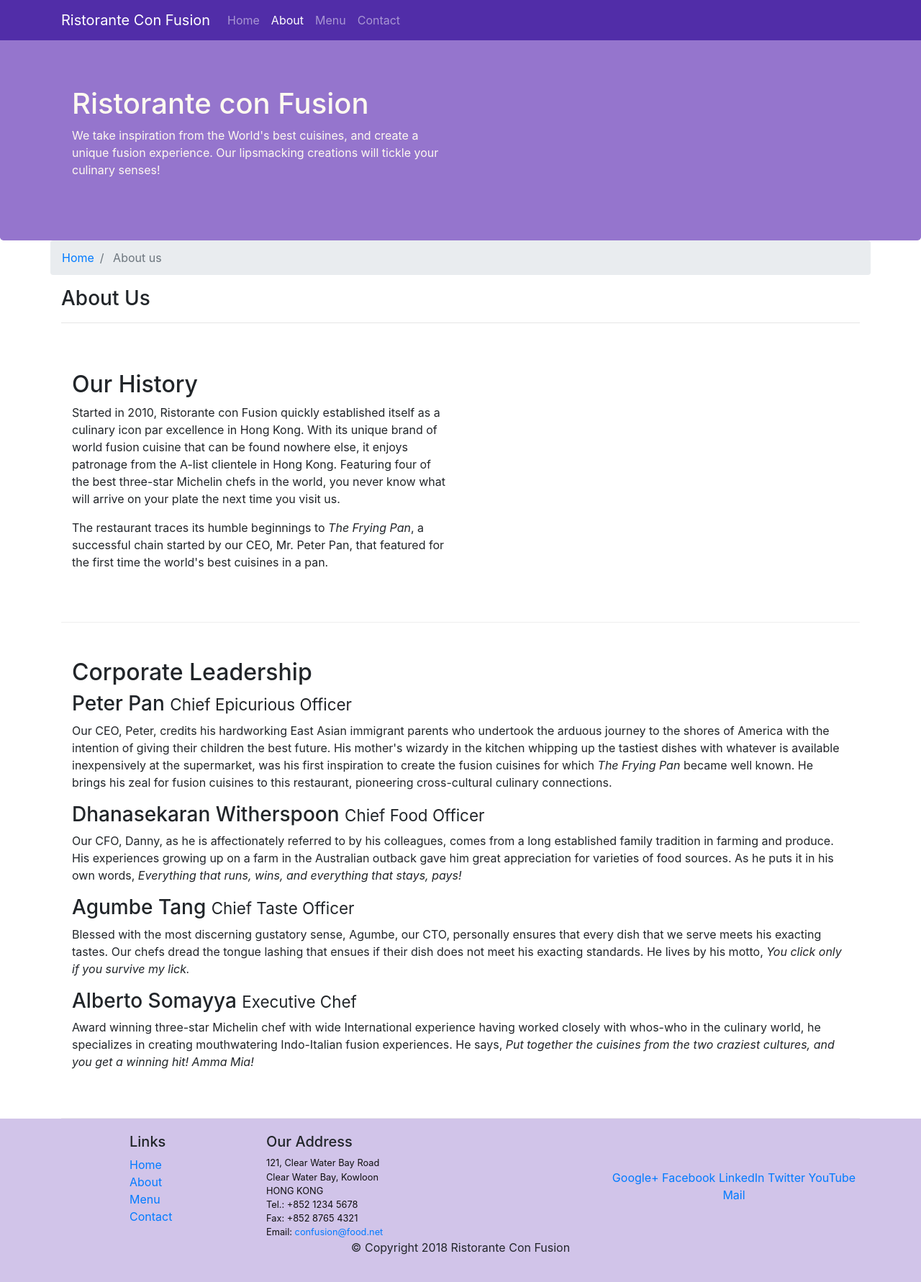
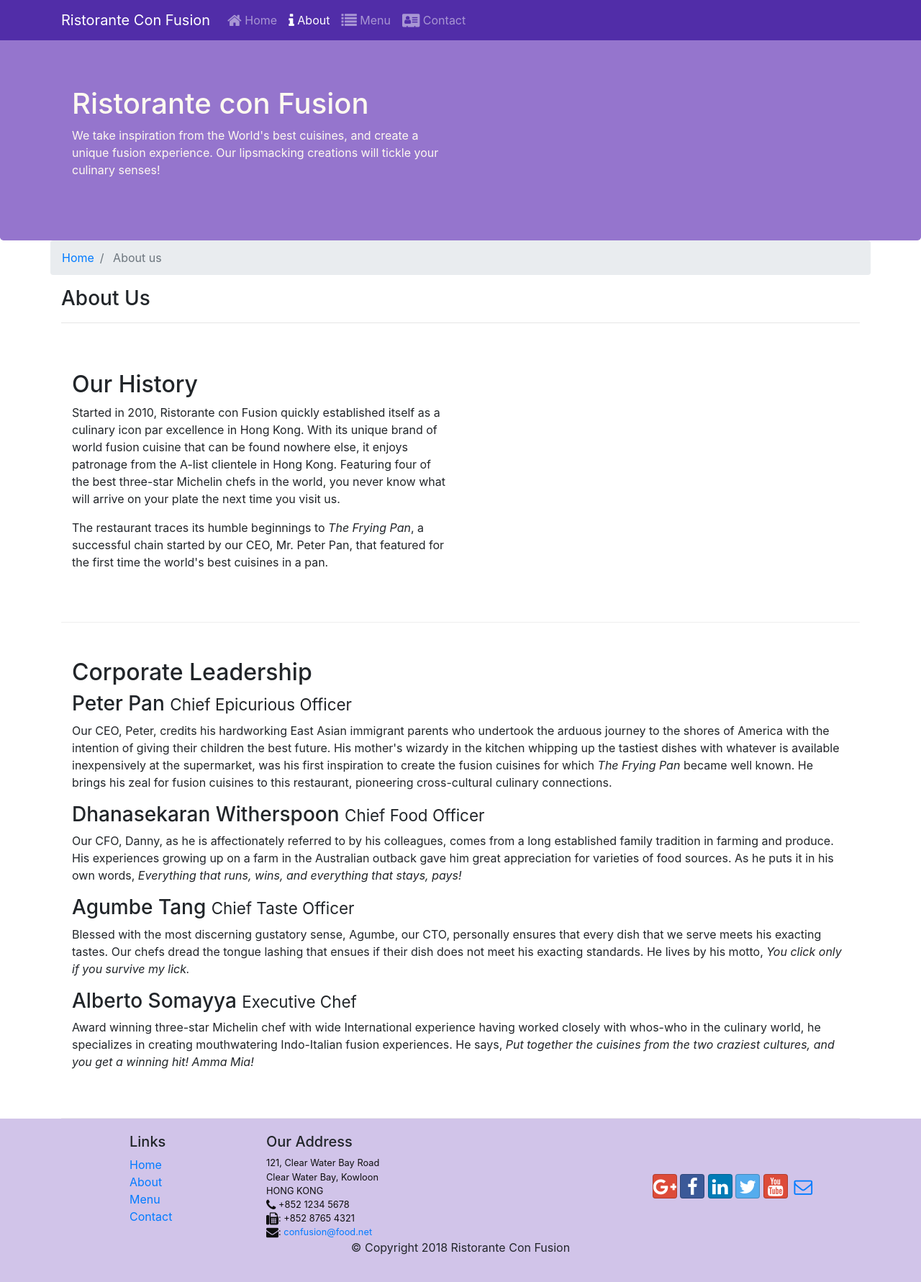
Before and after one commit to LucasSalmons/conFusion, a website: page aboutus.html in a window 1280 px wide. Shown: the whole page at 72% size. Drawn offline with nearby package versions, Linux system fonts and the light colour scheme.

Commit message:
Icon Fonts

```diff
--- a/aboutus.html
+++ b/aboutus.html
@@ -9,6 +9,8 @@
 
     <!-- Bootstrap CSS -->
     <link rel="stylesheet" href="node_modules/bootstrap/dist/css/bootstrap.min.css">
+    <link rel="stylesheet" href="node_modules/font-awesome/css/font-awesome.min.css">
+    <link rel="stylesheet" href="node_modules/bootstrap-social/bootstrap-social.css">
     <link href="css/styles.css" rel="stylesheet">
     <title>Ristorante Con Fusion: About Us</title>
 
@@ -23,10 +25,14 @@
             <a class="navbar-brand" href="./index.html"> Ristorante Con Fusion </a>
             <div class="collapse navbar-collapse" id="navbar">
                 <ul class="navbar-nav mr-auto">
-                    <li class="nav-item"> <a class="nav-link" href="./index.html"> Home </a> </li>
-                    <li class="nav-item active"> <a class="nav-link" href="#"> About </a> </li>
-                    <li class="nav-item"> <a class="nav-link" href="#"> Menu </a> </li>
-                    <li class="nav-item"> <a class="nav-link" href="#"> Contact </a> </li>
+                    <li class="nav-item"> <a class="nav-link" href="./index.html"><span class="fa fa-home fa-lg">
+                            </span> Home </a> </li>
+                    <li class="nav-item active"> <a class="nav-link" href="#"><span class="fa fa-info fa-lg"> </span>
+                            About </a> </li>
+                    <li class="nav-item"> <a class="nav-link" href="#"><span class="fa fa-list fa-lg"> </span> Menu </a>
+                    </li>
+                    <li class="nav-item"> <a class="nav-link" href="#"><span class="fa fa-address-card fa-lg"> </span>
+                            Contact </a> </li>
                 </ul>
             </div>
         </div>
@@ -125,19 +131,25 @@
                         121, Clear Water Bay Road<br>
                         Clear Water Bay, Kowloon<br>
                         HONG KONG<br>
-                        Tel.: +852 1234 5678<br>
-                        Fax: +852 8765 4321<br>
-                        Email: <a href="mailto:confusion@food.net">confusion@food.net</a>
+                        <i class="fa fa-phone fa-lg"> </i> +852 1234 5678<br>
+                        <i class="fa fa-fax fa-lg"> </i>: +852 8765 4321<br>
+                        <i class="fa fa-envelope fa-lg"> </i>:
+                        <a href="mailto:confusion@food.net">confusion@food.net</a>
                     </address>
                 </div>
                 <div class="col-12 col-sm-4 align-self-center">
                     <div class="text-center">
-                        <a href="http://google.com/+">Google+</a>
-                        <a href="http://www.facebook.com/profile.php?id=">Facebook</a>
-                        <a href="http://www.linkedin.com/in/">LinkedIn</a>
-                        <a href="http://twitter.com/">Twitter</a>
-                        <a href="http://youtube.com/">YouTube</a>
-                        <a href="mailto:">Mail</a>
+                        <a class="btn btn-social-icon btn-google" href="http://google.com/+"> <i
+                                class="fa fa-google-plus"> </i> </a>
+                        <a class="btn btn-social-icon btn-facebook" href="http://www.facebook.com/profile.php?id="> <i
+                                class="fa fa-facebook"> </i> </a>
+                        <a class="btn btn-social-icon btn-linkedin" href="http://www.linkedin.com/in/"> <i
+                                class="fa fa-linkedin"> </i> </a>
+                        <a class="btn btn-social-icon btn-twitter" href="http://twitter.com/"> <i class="fa fa-twitter">
+                            </i> </a>
+                        <a class="btn btn-social-icon btn-google" href="http://youtube.com/"> <i class="fa fa-youtube">
+                            </i> </a>
+                        <a class="btn btn-social-icon" href="mailto:"> <i class="fa fa-envelope-o"> </i> </a>
                     </div>
                 </div>
             </div>
--- a/package.json
+++ b/package.json
@@ -15,6 +15,8 @@
   },
   "dependencies": {
     "bootstrap": "^4.0.0",
+    "bootstrap-social": "^5.1.1",
+    "font-awesome": "^4.7.0",
     "jquery": "^3.3.1",
     "popper.js": "^1.12.9",
     "save": "^2.3.3"
```
Also changed, not shown: index.html (+20 -13 lines), 1 other file.
